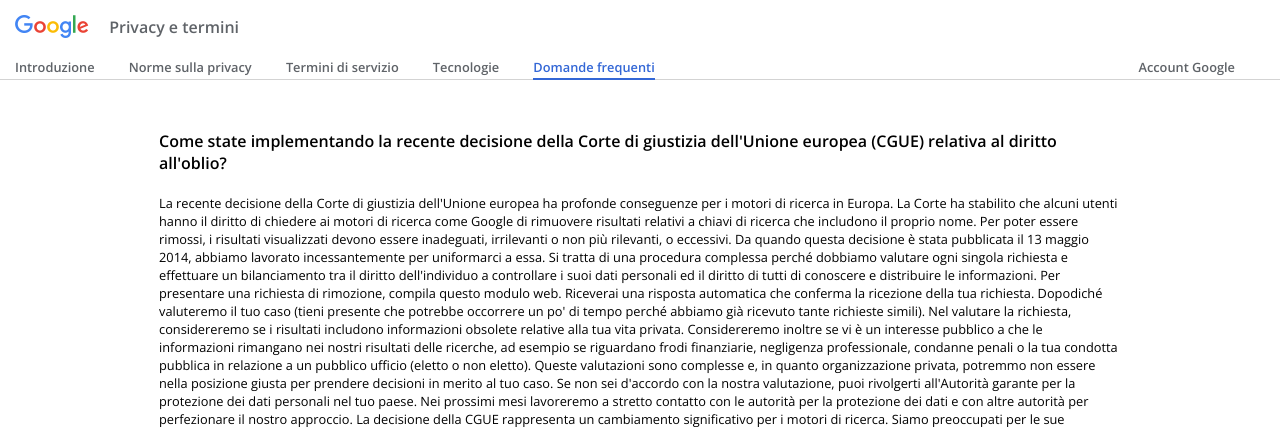
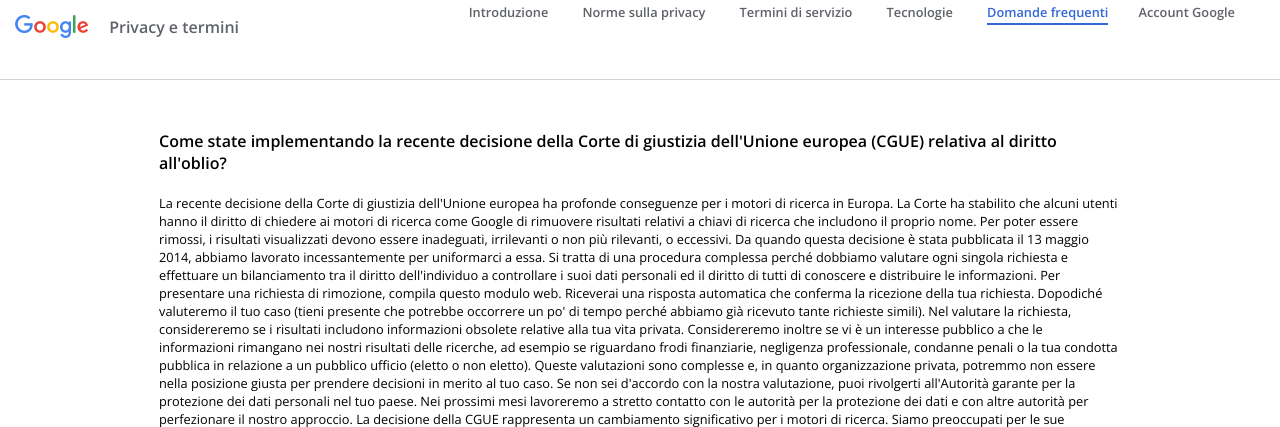
Before and after one commit to silvicardo/php-google-faq, a PHP site: page /GENNAIO/ in a window 1280 px wide. Shown: the top 427 px of the page. Run offline with PHP 8.4, Linux system fonts and the light colour scheme; some libraries are stand-ins or nearby versions.

Commit message:
float mixin revision

```diff
--- a/dist/app.css
+++ b/dist/app.css
@@ -56,13 +56,20 @@ nav {
   border-bottom: 1px solid lightgrey;
 }
 
+nav:after {
+  content: "";
+  display: table;
+  clear: both;
+}
+
 nav .upper {
+  float: left;
   padding-left: 15px;
   padding-right: 15px;
   height: 55px;
 }
 
-nav .upper * {
+nav .upper a {
   color: #5f6368;
 }
 
@@ -83,12 +90,13 @@ nav .upper a img {
 }
 
 nav .lower {
+  float: right;
   padding-left: 15px;
   padding-right: 15px;
   height: 25px;
 }
 
-nav .lower * {
+nav .lower a {
   color: #5f6368;
 }
 
@@ -137,14 +145,14 @@ footer {
   background-color: whitesmoke;
 }
 
-footer .container > div {
-  float: left;
-}
-
 footer .container:after {
   content: "";
   display: table;
   clear: both;
+}
+
+footer .container .links {
+  float: left;
 }
 
 footer .container .links a {
--- a/src/common.scss
+++ b/src/common.scss
@@ -55,14 +55,15 @@
    z-index: 1;
  }
 
- @mixin floatingChildren($direction: 'left') {
-   & > div {
+ @mixin float($direction: 'left') {
    @if ($direction == 'left') {
     float: left;
   } @else {
     float: right;
   }
  }
+
+ @mixin clearfix {
    &:after {
      content: '';
      display: table;
--- a/src/partials/_footer.scss
+++ b/src/partials/_footer.scss
@@ -21,8 +21,9 @@ footer {
   padding: $footerPaddingX 0px;
   background-color: $footerBackgroundColor;
   .container {
-    @include floatingChildren;
+    @include clearfix;
     .links {
+      @include float;
       a {
         @include defaultFooterLink;
         i {
@@ -31,7 +32,7 @@ footer {
       }
     }
     .language {
-      float: right;
+      @include float('right');
       i {
         @include languageElement;
       }
--- a/src/partials/_navbar.scss
+++ b/src/partials/_navbar.scss
@@ -8,7 +8,7 @@
 @mixin navSection {
   padding-left: $defaultPaddingX;
   padding-right: $defaultPaddingX;
-  * {
+  a {
     color: $navbarDefaultTextColor;
   }
 }
@@ -41,9 +41,11 @@
 nav {
   @include navBarDefault;
   @include positionFixedTop;
+  @include clearfix;
   border-bottom: $navbarBorderBottom;
 
   .upper {
+    @include float;
     @include navSection;
     height: $navbarUpperHeight;
     a {
@@ -55,6 +57,7 @@ nav {
     }
 
   .lower {
+    @include float('right');
     @include navSection;
     height: $navbarLowerHeight;
     a {
```
Lines whose indentation alone changed are shown as unchanged.
